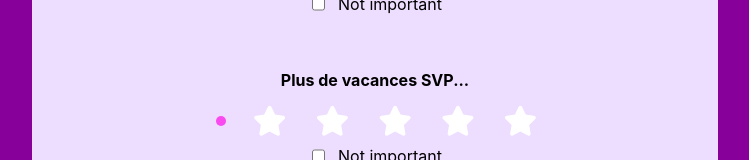
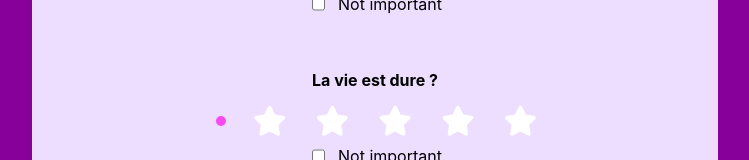
Before and after one commit to marouank7/eBloom, a React (Create React App) app in the folder front_app/: page / in a window 1280 px wide. Shown: the part 1532-1692 px from the top of the page, without its empty margins (265-1014 px from the left). Built offline with nearby package versions, Linux system fonts and the light colour scheme.

Commit message:
save avant de relier la DB à kick-off

```diff
--- a/front_app/src/Components/employee_surveys/KickOffPage.js
+++ b/front_app/src/Components/employee_surveys/KickOffPage.js
@@ -14,7 +14,7 @@ export default class KickOffPage extends Component {
     listOfCategories = ['Individual', 'Team','Company'];
     questionsSets = [ ["Est-ce réel?", "Vous sentez-vous en vie?", "La vie en couleurs ?"],
     ["Vive les travaux de groupe ?", "Le paradis, c'est les autres !", "Ma famille me manque..."],
-    ["Déjeûner, est-ce important ?", "Merci patron !", "Plus de vacances SVP..."] ]
+    ["Déjeûner, est-ce important ?", "Merci patron !", "La vie est dure ? "] ]
 
     adminSetNOQPC = () => {   // >> adminSetNumberofQuestionPerCategory()
         let secretNumber = 3;    // props.size will control how many questions are retrieved and displayed. Control may be set by admin back-office ...
```
